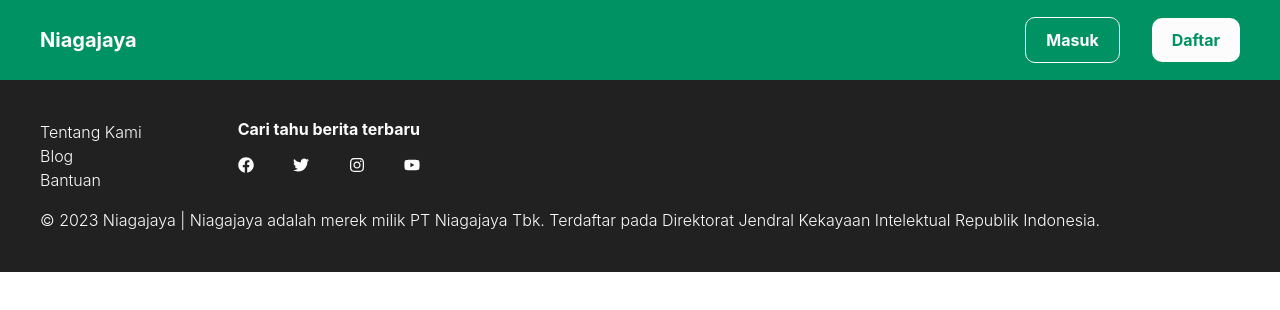
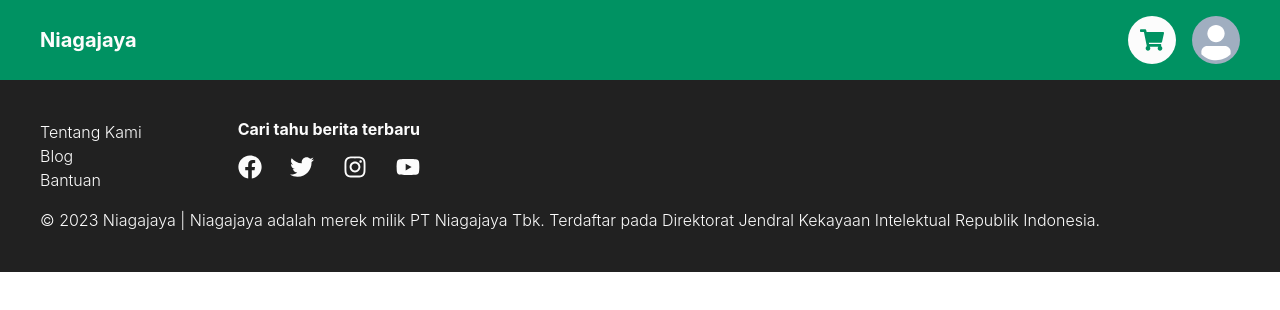
Before and after one commit to raihanromzi/niagajaya, a React (Vite) app in the folder projects/client/: page / in a window 1280 px wide. Shown: the top 310 px of the page. Built offline with nearby package versions, Linux system fonts and the light colour scheme.

Commit message:
configure root layout

```diff
--- a/projects/client/src/components/RootLayout.jsx
+++ b/projects/client/src/components/RootLayout.jsx
@@ -1,9 +1,32 @@
-import { Avatar, Box, Flex, Heading, Link, Text, Icon } from "@chakra-ui/react";
+import {
+  Avatar,
+  Box,
+  Button,
+  Center,
+  Flex,
+  Heading,
+  Icon,
+  IconButton,
+  Link,
+  Menu,
+  MenuButton,
+  MenuItem,
+  MenuList,
+  Text,
+} from "@chakra-ui/react";
+import {
+  FaFacebook,
+  FaInstagram,
+  FaShoppingCart,
+  FaTwitter,
+  FaYoutube,
+  FaSignOutAlt,
+  FaUserCog,
+} from "react-icons/fa";
 import { Link as RouterLink, Outlet } from "react-router-dom";
-import { FaFacebook, FaTwitter, FaInstagram, FaYoutube } from "react-icons/fa";
 
 const RootLayout = () => {
-  const isLogin = "";
+  const isLoggedin = "a";
 
   return (
     <>
@@ -17,45 +40,52 @@
         px={{ base: 6, lg: 10 }}
       >
         <Heading fontSize="xl">Niagajaya</Heading>
-        <Box>
-          {isLogin ? (
+        <Flex>
+          {isLoggedin ? (
             <>
-              <Link as={RouterLink} to="cart"></Link>
-              <Link as={RouterLink} to="profile">
-                <Avatar />
-              </Link>
+              <IconButton
+                as={RouterLink}
+                to="cart"
+                icon={<FaShoppingCart />}
+                color="#009262"
+                bgColor="#FCFCFC"
+                mr={4}
+                size="lg"
+                fontSize="2xl"
+                borderRadius="full"
+              />
+              <Menu>
+                <MenuButton>
+                  <Avatar />
+                </MenuButton>
+                <MenuList color="black">
+                  <MenuItem
+                    as={RouterLink}
+                    to="settings/profile"
+                    icon={<FaUserCog />}
+                  >
+                    Settings
+                  </MenuItem>
+                  <MenuItem icon={<FaSignOutAlt />}>Log out</MenuItem>
+                </MenuList>
+              </Menu>
             </>
           ) : (
             <>
-              <Link
-                as={RouterLink}
-                to="login"
-                display="inline-block"
-                mr={8}
-                fontWeight="bold"
-                py={2.5}
-                px={5}
-                borderRadius="10px"
-                border="solid 1px"
-              >
+              <Button as={RouterLink} to="login" mr={4} variant="outline">
                 Masuk
-              </Link>
-              <Link
+              </Button>
+              <Button
                 as={RouterLink}
                 to="register"
                 bgColor="#FCFCFC"
                 color="#009262"
-                display="inline-block"
-                py={2.5}
-                px={5}
-                borderRadius="10px"
-                fontWeight="bold"
               >
                 Daftar
-              </Link>
+              </Button>
             </>
           )}
-        </Box>
+        </Flex>
       </Flex>
       <Box as="main">
         <Outlet />
@@ -83,33 +113,17 @@
               Cari tahu berita terbaru
             </Heading>
             <Flex justifyContent="space-between">
-              <Link
-                as={RouterLink}
-                to="https://www.facebook.com"
-                display="block"
-              >
-                <Icon as={FaFacebook} />
+              <Link as={RouterLink} to="https://www.facebook.com">
+                <Icon as={FaFacebook} boxSize={6} />
               </Link>
-              <Link
-                as={RouterLink}
-                to="https://www.twitter.com"
-                display="block"
-              >
-                <Icon as={FaTwitter} />
+              <Link as={RouterLink} to="https://www.twitter.com">
+                <Icon as={FaTwitter} boxSize={6} />
               </Link>
-              <Link
-                as={RouterLink}
-                to="https://www.instagram.com"
-                display="block"
-              >
-                <Icon as={FaInstagram} />
+              <Link as={RouterLink} to="https://www.instagram.com">
+                <Icon as={FaInstagram} boxSize={6} />
               </Link>
-              <Link
-                as={RouterLink}
-                to="https://www.youtube.com"
-                display="block"
-              >
-                <Icon as={FaYoutube} />
+              <Link as={RouterLink} to="https://www.youtube.com">
+                <Icon as={FaYoutube} boxSize={6} />
               </Link>
             </Flex>
           </Box>
```
